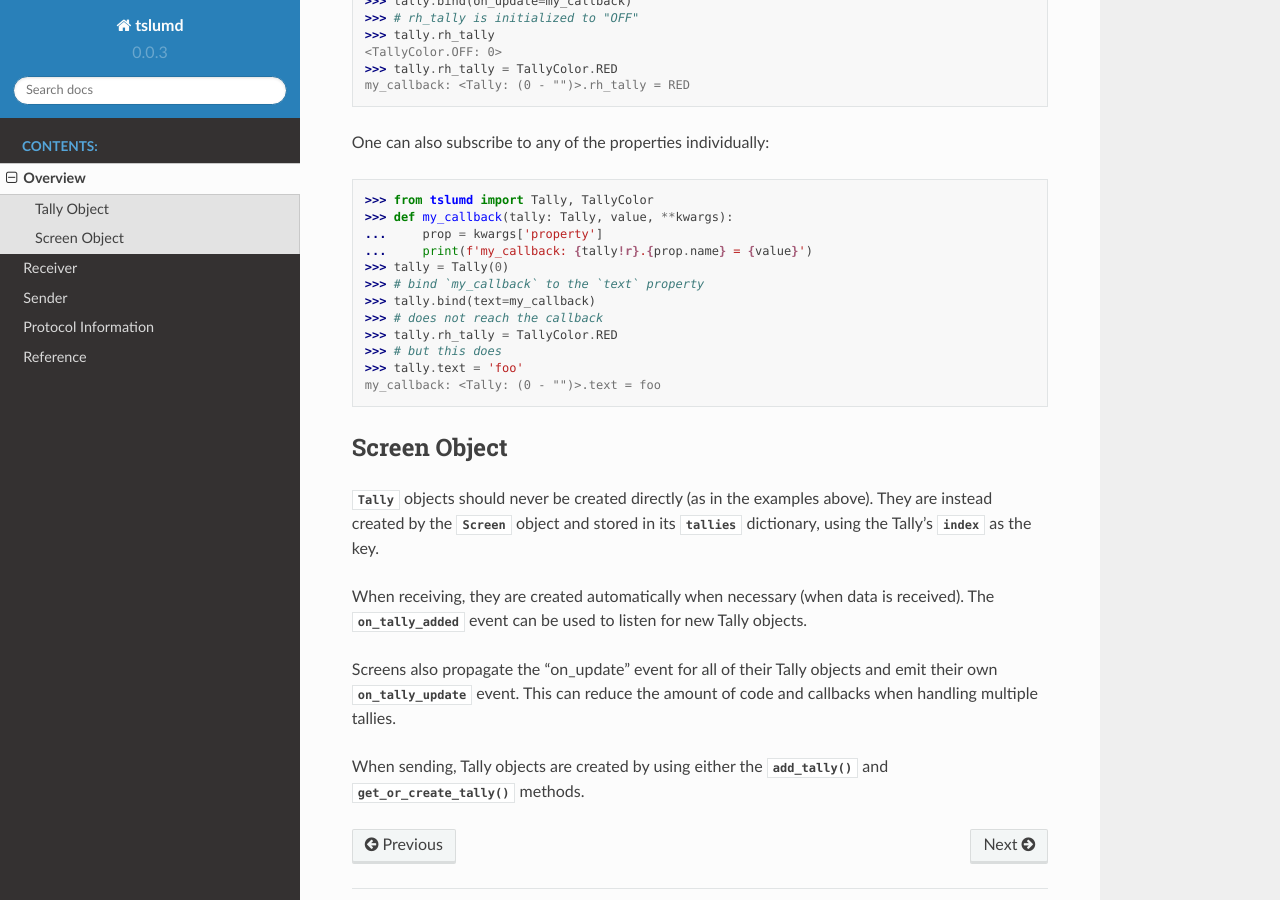
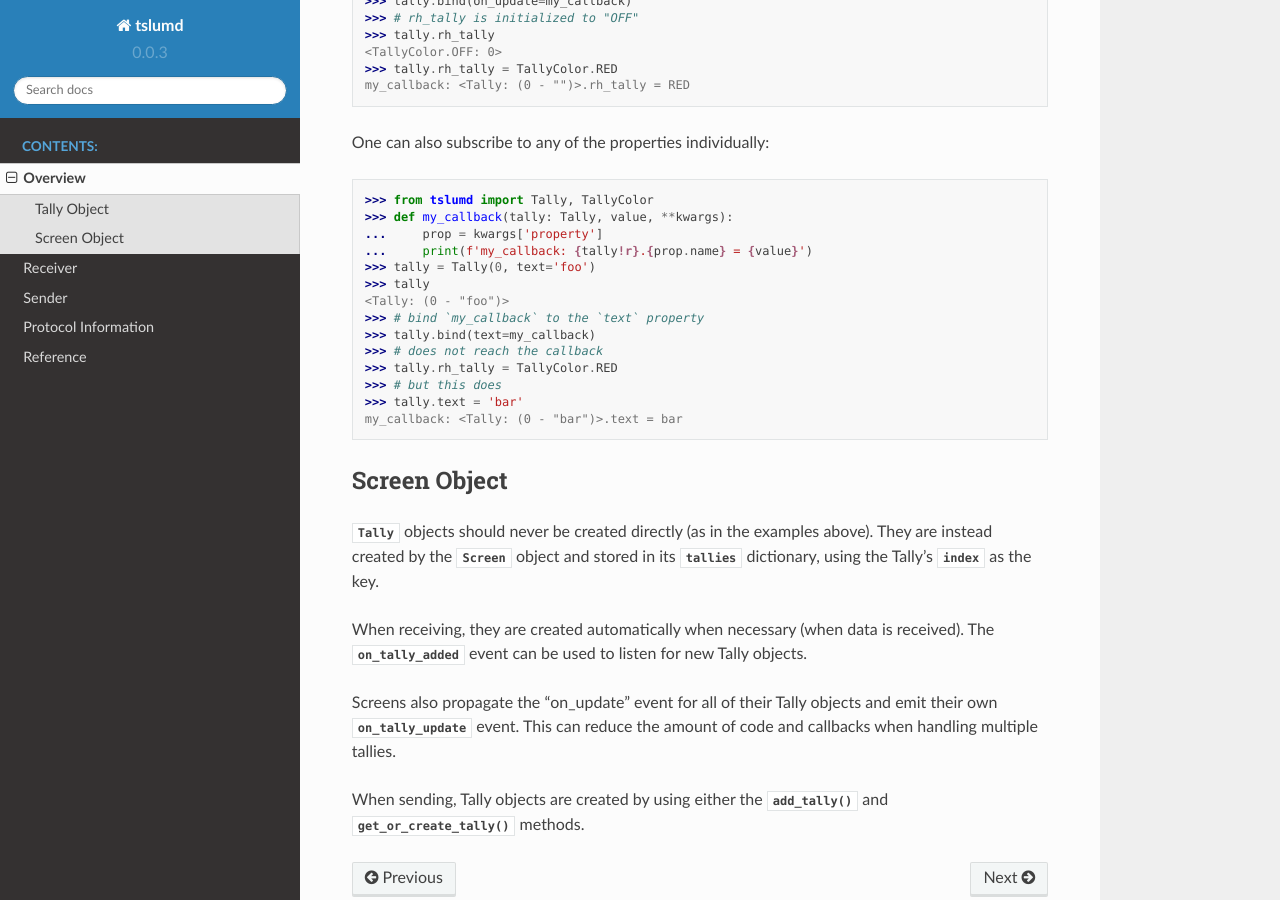
Before and after one commit to nocarryr/tslumd, a Sphinx documentation site: the page built from doc/source/overview.rst, in a window 1280 px wide and 900 px high, scrolled down 571 px. Built offline with Sphinx 7.4.7 and the Read the Docs theme 2.0.0, drawn with Linux system fonts in a browser that asks for light colours.

Commit message:
Show and test that the string representation shows the text value

```diff
--- a/doc/source/overview.rst
+++ b/doc/source/overview.rst
@@ -42,14 +42,16 @@ One can also subscribe to any of the properties individually:
     >>> def my_callback(tally: Tally, value, **kwargs):
     ...     prop = kwargs['property']
     ...     print(f'my_callback: {tally!r}.{prop.name} = {value}')
-    >>> tally = Tally(0)
+    >>> tally = Tally(0, text='foo')
+    >>> tally
+    <Tally: (0 - "foo")>
     >>> # bind `my_callback` to the `text` property
     >>> tally.bind(text=my_callback)
     >>> # does not reach the callback
     >>> tally.rh_tally = TallyColor.RED
     >>> # but this does
-    >>> tally.text = 'foo'
-    my_callback: <Tally: (0 - "")>.text = foo
+    >>> tally.text = 'bar'
+    my_callback: <Tally: (0 - "bar")>.text = bar
 
 
 .. _screen-object:
```
